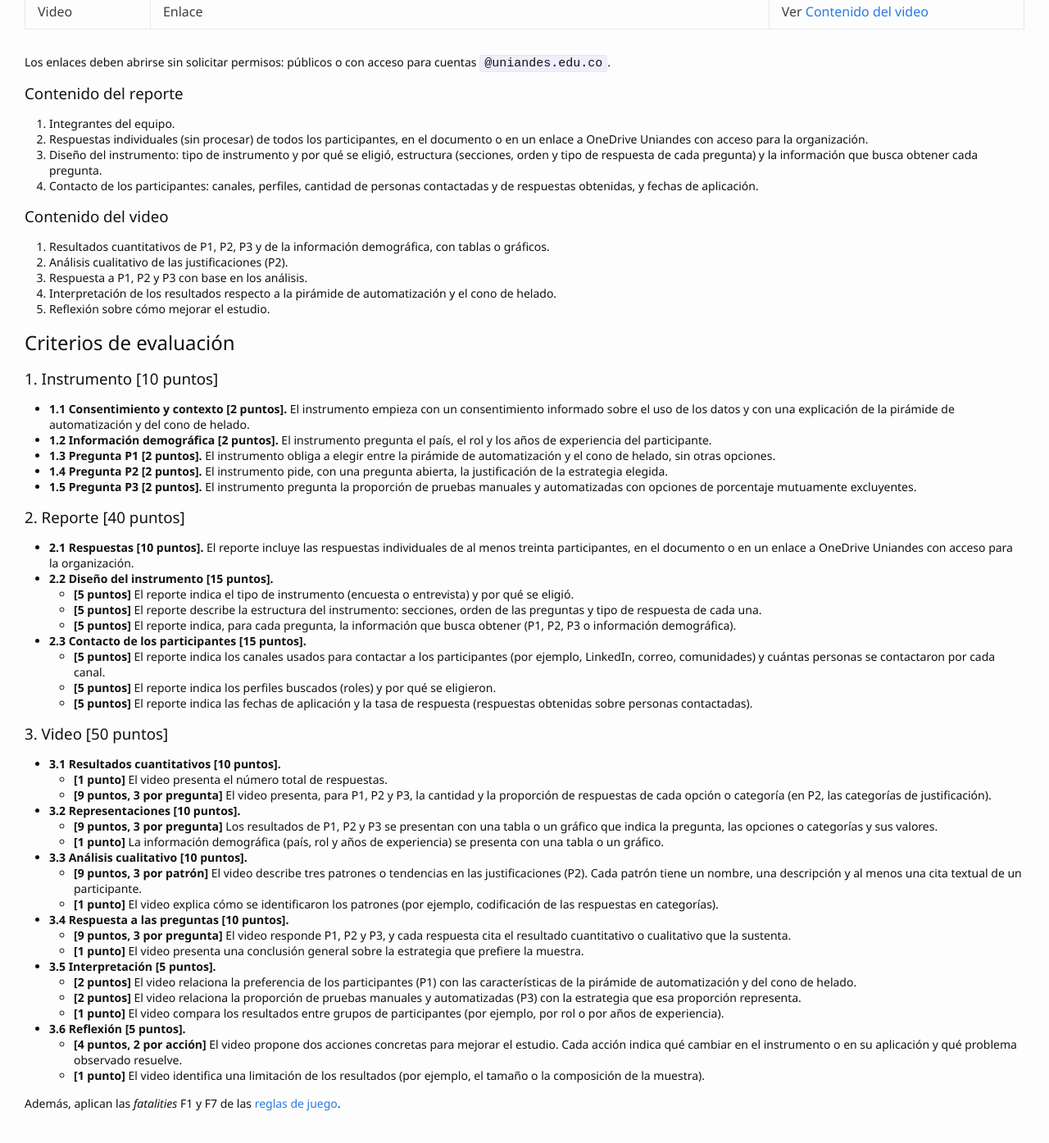
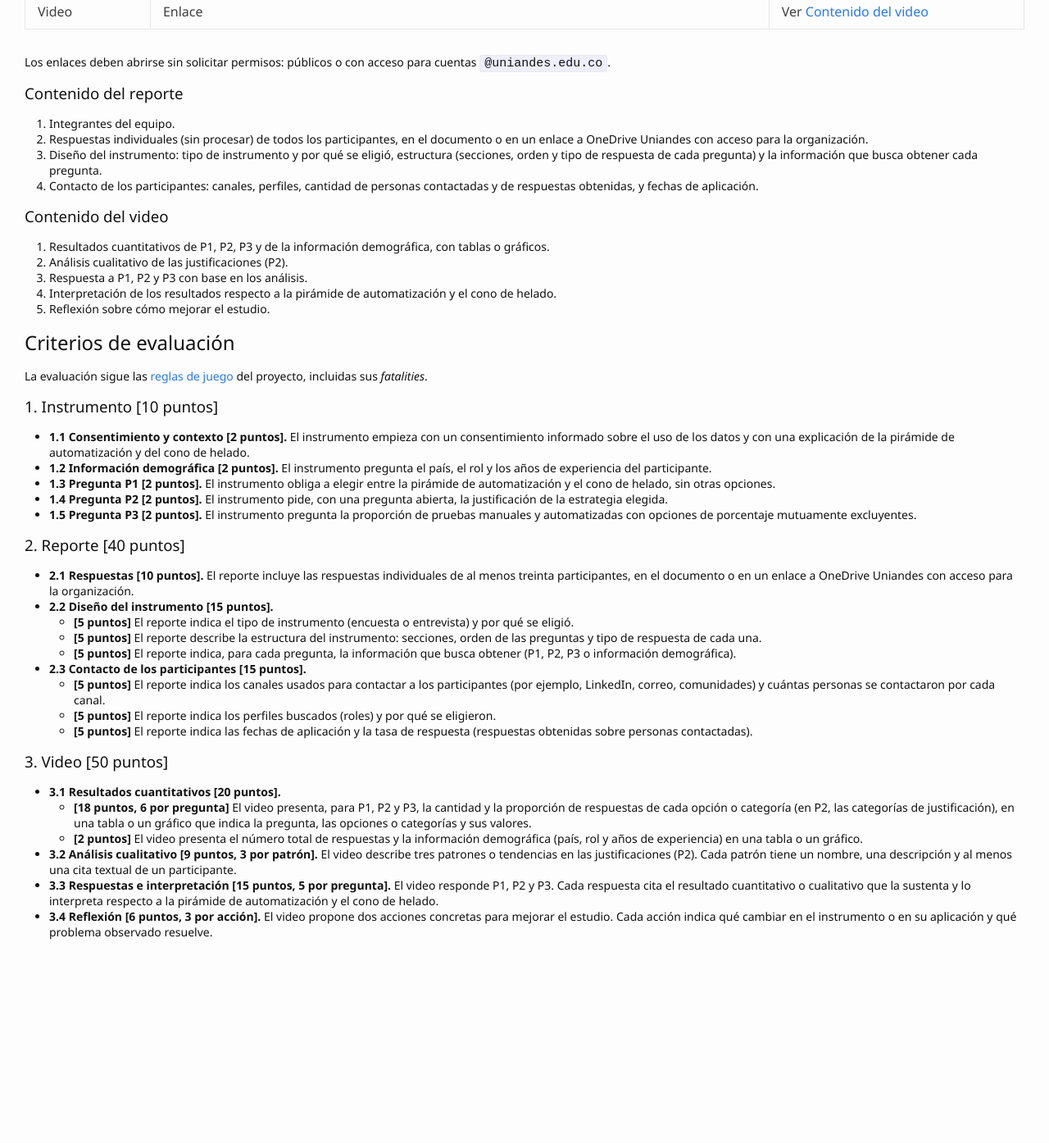
Before and after one commit to TiCSw/mt1_guias_pruebas, a Jekyll site: the page built from docs/semanas/semana2.md, in a window 1280 px wide and 1400 px high, scrolled down 1253 px. Shown: the top 1394 px of the window at 82% size. Built offline with Jekyll 4.4.1, drawn with Linux system fonts in a browser that asks for light colours; some web fonts are replaced; our own code applies the rules of GitHub Pages for plain Markdown files; comment, search, counter and statistics services are not loaded; after the commit the page ends 2444 px from its top, so only the background shows below that.

Commit message:
docs(semanas): condense the week 2 video criteria and point to the rules for fatalities

```diff
--- a/docs/semanas/semana2.md
+++ b/docs/semanas/semana2.md
@@ -77,6 +77,8 @@ Los enlaces deben abrirse sin solicitar permisos: públicos o con acceso para cu
 
 ## Criterios de evaluación
 
+La evaluación sigue las [reglas de juego](reglas) del proyecto, incluidas sus _fatalities_.
+
 ### 1. Instrumento [10 puntos]
 
 - **1.1 Consentimiento y contexto [2 puntos].** El instrumento empieza con un consentimiento informado
@@ -111,36 +113,18 @@ Los enlaces deben abrirse sin solicitar permisos: públicos o con acceso para cu
 
 ### 3. Video [50 puntos]
 
-- **3.1 Resultados cuantitativos [10 puntos].**
-  - **[1 punto]** El video presenta el número total de respuestas.
-  - **[9 puntos, 3 por pregunta]** El video presenta, para P1, P2 y P3, la cantidad y la proporción
-    de respuestas de cada opción o categoría (en P2, las categorías de justificación).
-- **3.2 Representaciones [10 puntos].**
-  - **[9 puntos, 3 por pregunta]** Los resultados de P1, P2 y P3 se presentan con una tabla o un
-    gráfico que indica la pregunta, las opciones o categorías y sus valores.
-  - **[1 punto]** La información demográfica (país, rol y años de experiencia) se presenta con una
-    tabla o un gráfico.
-- **3.3 Análisis cualitativo [10 puntos].**
-  - **[9 puntos, 3 por patrón]** El video describe tres patrones o tendencias en las justificaciones
-    (P2). Cada patrón tiene un nombre, una descripción y al menos una cita textual de un participante.
-  - **[1 punto]** El video explica cómo se identificaron los patrones (por ejemplo, codificación de
-    las respuestas en categorías).
-- **3.4 Respuesta a las preguntas [10 puntos].**
-  - **[9 puntos, 3 por pregunta]** El video responde P1, P2 y P3, y cada respuesta cita el resultado
-    cuantitativo o cualitativo que la sustenta.
-  - **[1 punto]** El video presenta una conclusión general sobre la estrategia que prefiere la muestra.
-- **3.5 Interpretación [5 puntos].**
-  - **[2 puntos]** El video relaciona la preferencia de los participantes (P1) con las
-    características de la pirámide de automatización y del cono de helado.
-  - **[2 puntos]** El video relaciona la proporción de pruebas manuales y automatizadas (P3) con la
-    estrategia que esa proporción representa.
-  - **[1 punto]** El video compara los resultados entre grupos de participantes (por ejemplo, por
-    rol o por años de experiencia).
-- **3.6 Reflexión [5 puntos].**
-  - **[4 puntos, 2 por acción]** El video propone dos acciones concretas para mejorar el estudio.
-    Cada acción indica qué cambiar en el instrumento o en su aplicación y qué problema observado
-    resuelve.
-  - **[1 punto]** El video identifica una limitación de los resultados (por ejemplo, el tamaño o la
-    composición de la muestra).
-
-Además, aplican las _fatalities_ F1 y F7 de las [reglas de juego](reglas#fatalities).
+- **3.1 Resultados cuantitativos [20 puntos].**
+  - **[18 puntos, 6 por pregunta]** El video presenta, para P1, P2 y P3, la cantidad y la proporción
+    de respuestas de cada opción o categoría (en P2, las categorías de justificación), en una tabla o
+    un gráfico que indica la pregunta, las opciones o categorías y sus valores.
+  - **[2 puntos]** El video presenta el número total de respuestas y la información demográfica
+    (país, rol y años de experiencia) en una tabla o un gráfico.
+- **3.2 Análisis cualitativo [9 puntos, 3 por patrón].** El video describe tres patrones o tendencias
+  en las justificaciones (P2). Cada patrón tiene un nombre, una descripción y al menos una cita
+  textual de un participante.
+- **3.3 Respuestas e interpretación [15 puntos, 5 por pregunta].** El video responde P1, P2 y P3.
+  Cada respuesta cita el resultado cuantitativo o cualitativo que la sustenta y lo interpreta
+  respecto a la pirámide de automatización y el cono de helado.
+- **3.4 Reflexión [6 puntos, 3 por acción].** El video propone dos acciones concretas para mejorar el
+  estudio. Cada acción indica qué cambiar en el instrumento o en su aplicación y qué problema
+  observado resuelve.
```
Also changed, not shown: docs/semanas/reglas.md (+14 -14 lines), docs/semanas/semana5.md (+2 -2 lines).
